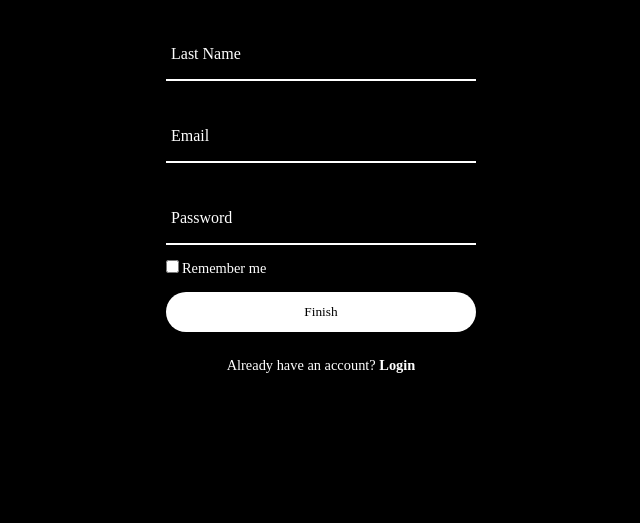
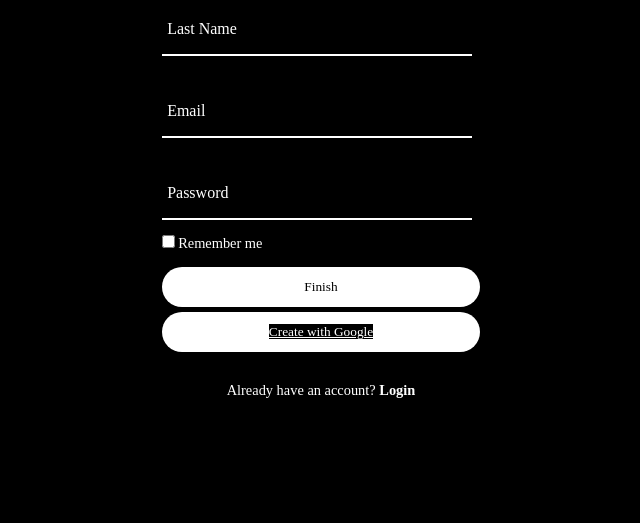
Before and after one commit to TriumphTega/JsWorld, a plain HTML site: page register.html in a window 1280 px wide. Shown: the part 277-800 px from the top of the page, without its empty margins (319-959 px from the left). Drawn offline with Linux system fonts and the light colour scheme.

Commit message:
Progress?

```diff
--- a/index.css
+++ b/index.css
@@ -127,6 +127,23 @@ button {
     cursor: pointer;
     color: black;
     font-weight: 500;
+    margin-bottom: 5px;
+    text-decoration: none;
+}
+
+#create {
+    text-decoration: none;
+    width: 100%;
+    height: 40px;
+    background: white;
+    border: none;
+    outline: none;
+    border-radius: 40px;
+    cursor: pointer;
+    color: black;
+    font-weight: 500;
+    margin-bottom: 5px;
+
 }
 
 #Register {
--- a/register.html
+++ b/register.html
@@ -13,7 +13,7 @@
     <div class id="login-box">
         <form action="">
 
-             <div class id="Login"><h2>Sign Up</h2></div>
+             <div class id="Login"><h2>Create Account</h2></div>
             <div class id="input-box">
                 <span class id="icon"></span>
                 <input type="text" required>
@@ -39,6 +39,7 @@
                 <label><input type="checkbox">Remember me</label>
             </div>
             <button type="submit">Finish</button>
+            <button id="create"><a href="#">Create with Google</a></button>
             <div class id="Register">
                 <p>Already have an account? <a href="index.html">Login</a></p>
             </div>
```
Also changed, not shown: index.html (+3 -2 lines).
